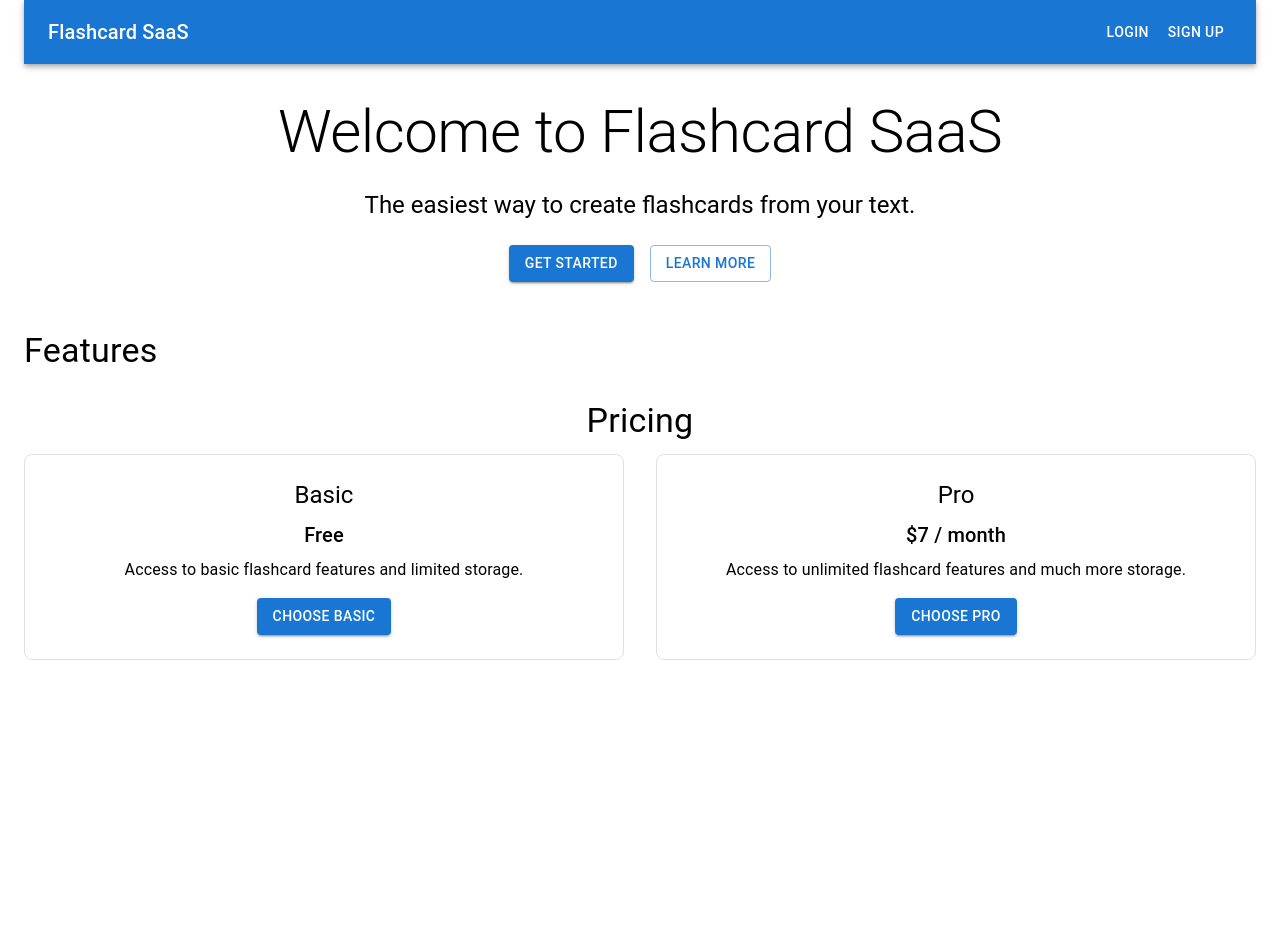
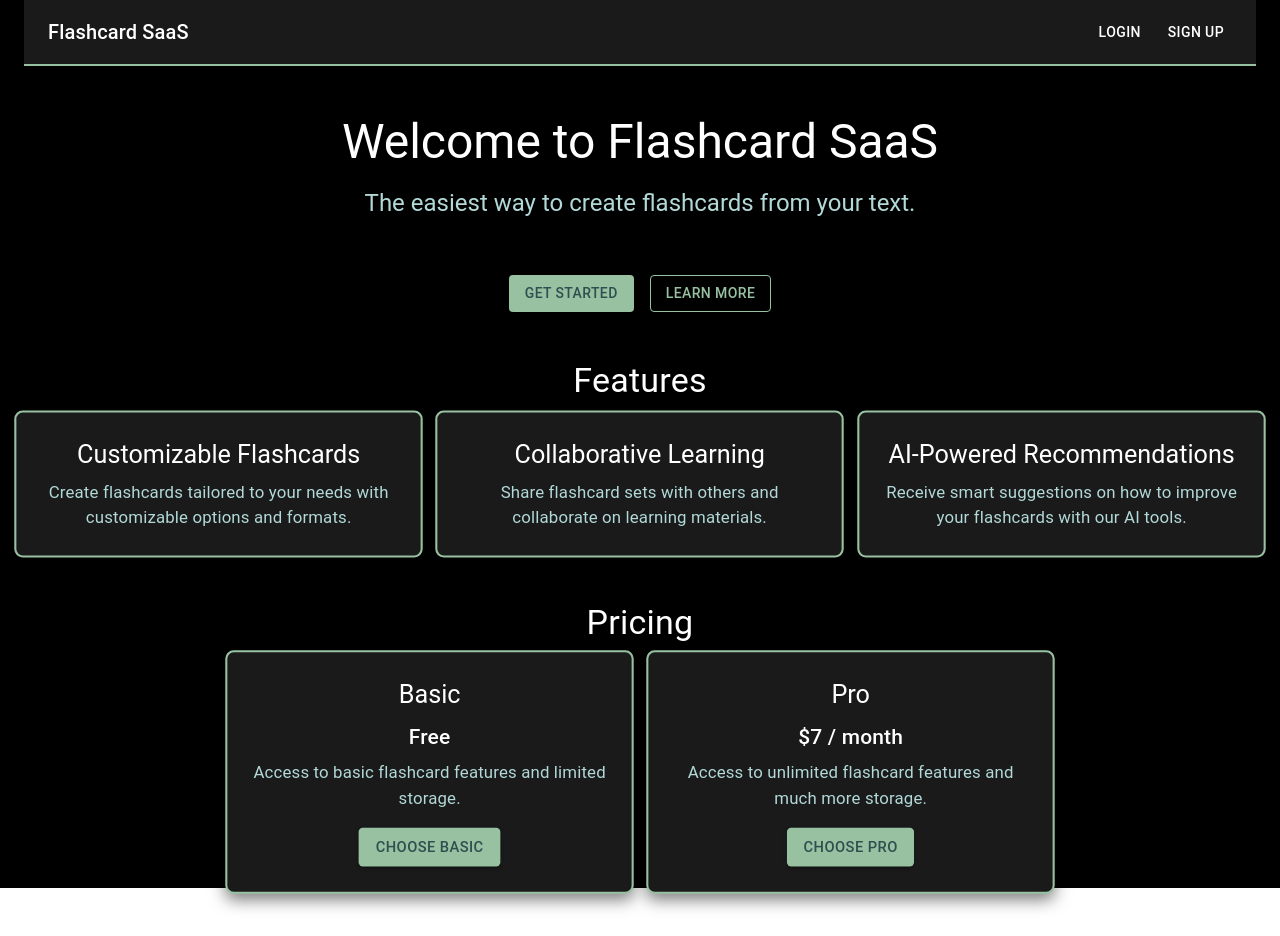
Before and after one commit to shersaave55/Flashcard-saas, a Next.js app: page / in a window 1280 px wide. Before the commit the page ends 800 px from the top, so only its background shows below. Built offline with nearby package versions, Linux system fonts and the light colour scheme; no server answers.

Commit message:
third commit

```diff
--- a/app/page.js
+++ b/app/page.js
@@ -5,23 +5,22 @@ import Head from 'next/head';
 import { SignedOut, SignedIn, UserButton } from '@clerk/nextjs';
 import getStripe from '@/utils/get-stripe'
 
-
 export default function HomePage() {
   return (
-    <Container maxWidth="100vw">
+    <Container maxWidth="xl" sx={{ background: '#000000', minHeight: '100vh', padding: '0 2rem' }}>
       <Head>
         <title>FlashCard SaaS</title>
-        <meta name="description" content="Create flashcard from your text"/>
+        <meta name="description" content="Create flashcards from your text"/>
       </Head>
 
-      <AppBar position="static">
+      <AppBar position="static" sx={{ background: '#1a1a1a', boxShadow: 'none', borderBottom: '2px solid #98c1a2' }}>
         <Toolbar>
-          <Typography variant="h6" style={{ flexGrow: 1 }}>
+          <Typography variant="h6" sx={{ flexGrow: 1, color: '#ffffff' }}>
             Flashcard SaaS
           </Typography>
           <SignedOut>
-            <Button color="inherit" href="/sign-in">Login</Button>
-            <Button color="inherit" href="/sign-up">Sign Up</Button>
+            <Button color="inherit" href="/sign-in" sx={{ color: '#ffffff' }}>Login</Button>
+            <Button color="inherit" href="/sign-up" sx={{ color: '#ffffff', ml: 1 }}>Sign Up</Button>
           </SignedOut>
           <SignedIn>
             <UserButton />
@@ -29,75 +28,144 @@ export default function HomePage() {
         </Toolbar>
       </AppBar>
 
-      <Box sx={{ textAlign: 'center', my: 4 }}>
-        <Typography variant="h2" component="h1" gutterBottom>
+      <Box sx={{ textAlign: 'center', my: 6 }}>
+        <Typography variant="h3" component="h1" gutterBottom sx={{ color: '#ffffff' }}>
           Welcome to Flashcard SaaS
         </Typography>
-        <Typography variant="h5" component="h2" gutterBottom>
+        <Typography variant="h5" component="h2" gutterBottom sx={{ color: '#b2d8d8', display: 'inline-block', padding: '0 10px', borderRadius: '8px' }}>
           The easiest way to create flashcards from your text.
         </Typography>
-        <Button variant="contained" color="primary" sx={{ mt: 2, mr: 2 }} href="/generate">
+        <Box sx={{ mt: 4 }}>
+          <Button variant="contained" sx={{ mt: 2, mr: 2, background: '#98c1a2', color: '#2f4f4f' }} href="/generate">
             Get Started
           </Button>
-        <Button variant="outlined" color="primary" sx={{ mt: 2 }}>
+          <Button variant="outlined" sx={{ mt: 2, color: '#98c1a2', borderColor: '#98c1a2' }}>
             Learn More
           </Button>
         </Box>
+      </Box>
 
-      <Box sx={{ my: 6 }}>
-        <Typography variant="h4" component="h2" gutterBottom>
+      <Box sx={{ my: 6, textAlign: 'center' }}>
+        <Typography variant="h4" component="h2" gutterBottom sx={{ color: '#ffffff' }}>
           Features
         </Typography>
         <Grid container spacing={4}>
-          {/* Feature items go here */}
+          <Grid item xs={12} sm={6} md={4}>
+            <Box sx={{
+              p: 3, // Reduced padding
+              background: '#1a1a1a',
+              border: '2px solid #98c1a2', // Thinner border
+              borderRadius: 2,
+              boxShadow: '0px 4px 10px rgba(0, 0, 0, 0.4)', // Smaller shadow
+              transform: 'scale(1.05)',
+              transition: 'transform 0.3s, box-shadow 0.3s',
+              '&:hover': {
+                transform: 'scale(1.08)',
+                boxShadow: '0px 6px 15px rgba(0, 0, 0, 0.6)', // Smaller shadow on hover
+              }
+            }}>
+              <Typography variant="h5" gutterBottom sx={{ color: '#ffffff' }}>Customizable Flashcards</Typography>
+              <Typography sx={{ color: '#b2d8d8' }}>
+                Create flashcards tailored to your needs with customizable options and formats.
+              </Typography>
+            </Box>
+          </Grid>
+          <Grid item xs={12} sm={6} md={4}>
+            <Box sx={{
+              p: 3, // Reduced padding
+              background: '#1a1a1a',
+              border: '2px solid #98c1a2', // Thinner border
+              borderRadius: 2,
+              boxShadow: '0px 4px 10px rgba(0, 0, 0, 0.4)', // Smaller shadow
+              transform: 'scale(1.05)',
+              transition: 'transform 0.3s, box-shadow 0.3s',
+              '&:hover': {
+                transform: 'scale(1.08)',
+                boxShadow: '0px 6px 15px rgba(0, 0, 0, 0.6)', // Smaller shadow on hover
+              }
+            }}>
+              <Typography variant="h5" gutterBottom sx={{ color: '#ffffff' }}>Collaborative Learning</Typography>
+              <Typography sx={{ color: '#b2d8d8' }}>
+                Share flashcard sets with others and collaborate on learning materials.
+              </Typography>
+            </Box>
+          </Grid>
+          <Grid item xs={12} sm={6} md={4}>
+            <Box sx={{
+              p: 3, // Reduced padding
+              background: '#1a1a1a',
+              border: '2px solid #98c1a2', // Thinner border
+              borderRadius: 2,
+              boxShadow: '0px 4px 10px rgba(0, 0, 0, 0.4)', // Smaller shadow
+              transform: 'scale(1.05)',
+              transition: 'transform 0.3s, box-shadow 0.3s',
+              '&:hover': {
+                transform: 'scale(1.08)',
+                boxShadow: '0px 6px 15px rgba(0, 0, 0, 0.6)', // Smaller shadow on hover
+              }
+            }}>
+              <Typography variant="h5" gutterBottom sx={{ color: '#ffffff' }}>AI-Powered Recommendations</Typography>
+              <Typography sx={{ color: '#b2d8d8' }}>
+                Receive smart suggestions on how to improve your flashcards with our AI tools.
+              </Typography>
+            </Box>
+          </Grid>
         </Grid>
       </Box>
 
       <Box sx={{ my: 6, textAlign: 'center' }}>
-        <Typography variant="h4" component="h2" gutterBottom>
+        <Typography variant="h4" component="h2" gutterBottom sx={{ color: '#ffffff' }}>
           Pricing
         </Typography>
         <Grid container spacing={4} justifyContent="center">
-          <Grid item xs={12} md={6}>
+          <Grid item xs={12} sm={6} md={4}>
             <Box sx={{
-              p: 3,
-              border: '1px solid',
-              borderColor: 'grey.300',
-              borderRadius: 2
-            }}
-          >
-            <Typography variant="h5" gutterBottom>Basic</Typography>
-            <Typography variant="h6" gutterBottom>Free</Typography>
-            <Typography>
-              {' '}
+              p: 3, // Consistent padding
+              background: '#1a1a1a',
+              border: '2px solid #98c1a2', // Consistent border
+              borderRadius: 2,
+              boxShadow: '0px 6px 15px rgba(0, 0, 0, 0.5)', // Consistent shadow
+              transform: 'scale(1.05)',
+              transition: 'transform 0.3s, box-shadow 0.3s',
+              '&:hover': {
+                transform: 'scale(1.1)',
+                boxShadow: '0px 10px 20px rgba(0, 0, 0, 0.7)', // Consistent shadow on hover
+              }
+            }}>
+              <Typography variant="h5" gutterBottom sx={{ color: '#ffffff' }}>Basic</Typography>
+              <Typography variant="h6" gutterBottom sx={{ color: '#ffffff' }}>Free</Typography>
+              <Typography sx={{ color: '#b2d8d8' }}>
                 Access to basic flashcard features and limited storage.
               </Typography>
-            <Button variant="contained" color="primary" sx={{mt: 2}}>
-              Choose basic
+              <Button variant="contained" sx={{ mt: 2, background: '#98c1a2', color: '#2f4f4f' }}>
+                Choose Basic
               </Button>
             </Box>
           </Grid>
 
-        <Grid item xs={12} md={6}>
+          <Grid item xs={12} sm={6} md={4}>
             <Box sx={{
-          p: 3,
-          border: '1px solid',
-          borderColor: 'grey.300',
-          borderRadius: 2
-        }}
-      >
-            <Typography variant="h5" gutterBottom>Pro</Typography>
-            <Typography variant="h6" gutterBottom>$7 / month</Typography>
-            <Typography>
-              {' '}
+              p: 3, // Consistent padding
+              background: '#1a1a1a',
+              border: '2px solid #98c1a2', // Consistent border
+              borderRadius: 2,
+              boxShadow: '0px 6px 15px rgba(0, 0, 0, 0.5)', // Consistent shadow
+              transform: 'scale(1.05)',
+              transition: 'transform 0.3s, box-shadow 0.3s',
+              '&:hover': {
+                transform: 'scale(1.1)',
+                boxShadow: '0px 10px 20px rgba(0, 0, 0, 0.7)', // Consistent shadow on hover
+              }
+            }}>
+              <Typography variant="h5" gutterBottom sx={{ color: '#ffffff' }}>Pro</Typography>
+              <Typography variant="h6" gutterBottom sx={{ color: '#ffffff' }}>$7 / month</Typography>
+              <Typography sx={{ color: '#b2d8d8' }}>
                 Access to unlimited flashcard features and much more storage.
               </Typography>
-            <Button variant="contained" color="primary" sx={{mt: 2}}>
+              <Button variant="contained" sx={{ mt: 2, background: '#98c1a2', color: '#2f4f4f' }}>
                 Choose Pro
               </Button>
-
             </Box>
-
           </Grid>
         </Grid>
       </Box>
```
Also changed, not shown: app/generate/page.js (+54 -58 lines). Lines whose indentation alone changed are shown as unchanged.
